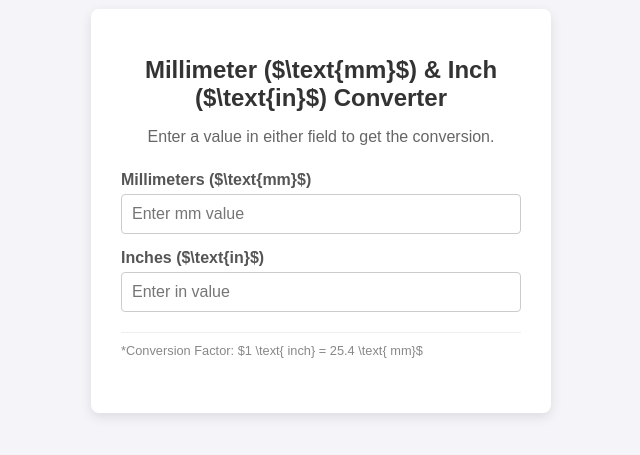
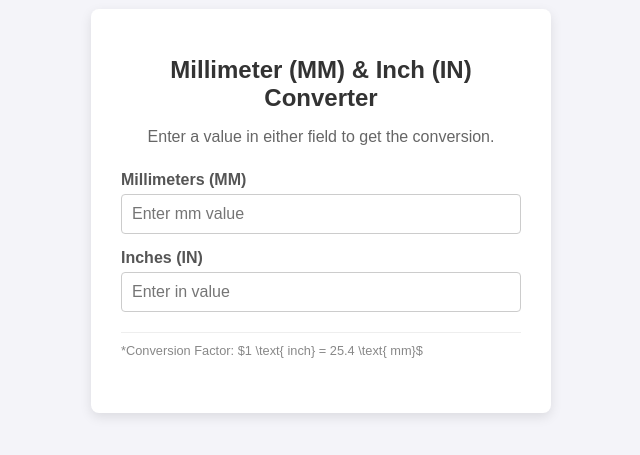
Before and after one commit to jkhurdan/Wednesday, a plain HTML site: page convert/index.html in a window 1280 px wide. Shown: the part 189-644 px from the top of the page, without its empty margins (319-959 px from the left). Drawn offline with Linux system fonts and the light colour scheme.

Commit message:
Update index.html

```diff
--- a/convert/index.html
+++ b/convert/index.html
@@ -8,16 +8,16 @@
 </head>
 <body>
     <div class="converter-container">
-        <h1>Millimeter ($\text{mm}$) & Inch ($\text{in}$) Converter</h1>
+        <h1>Millimeter (MM) & Inch (IN) Converter</h1>
         <p>Enter a value in either field to get the conversion.</p>
 
         <div class="input-group">
-            <label for="mmInput">Millimeters ($\text{mm}$)</label>
+            <label for="mmInput">Millimeters (MM)</label>
             <input type="number" id="mmInput" placeholder="Enter mm value">
         </div>
 
         <div class="input-group">
-            <label for="inInput">Inches ($\text{in}$)</label>
+            <label for="inInput">Inches (IN)</label>
             <input type="number" id="inInput" placeholder="Enter in value">
         </div>
 
```
